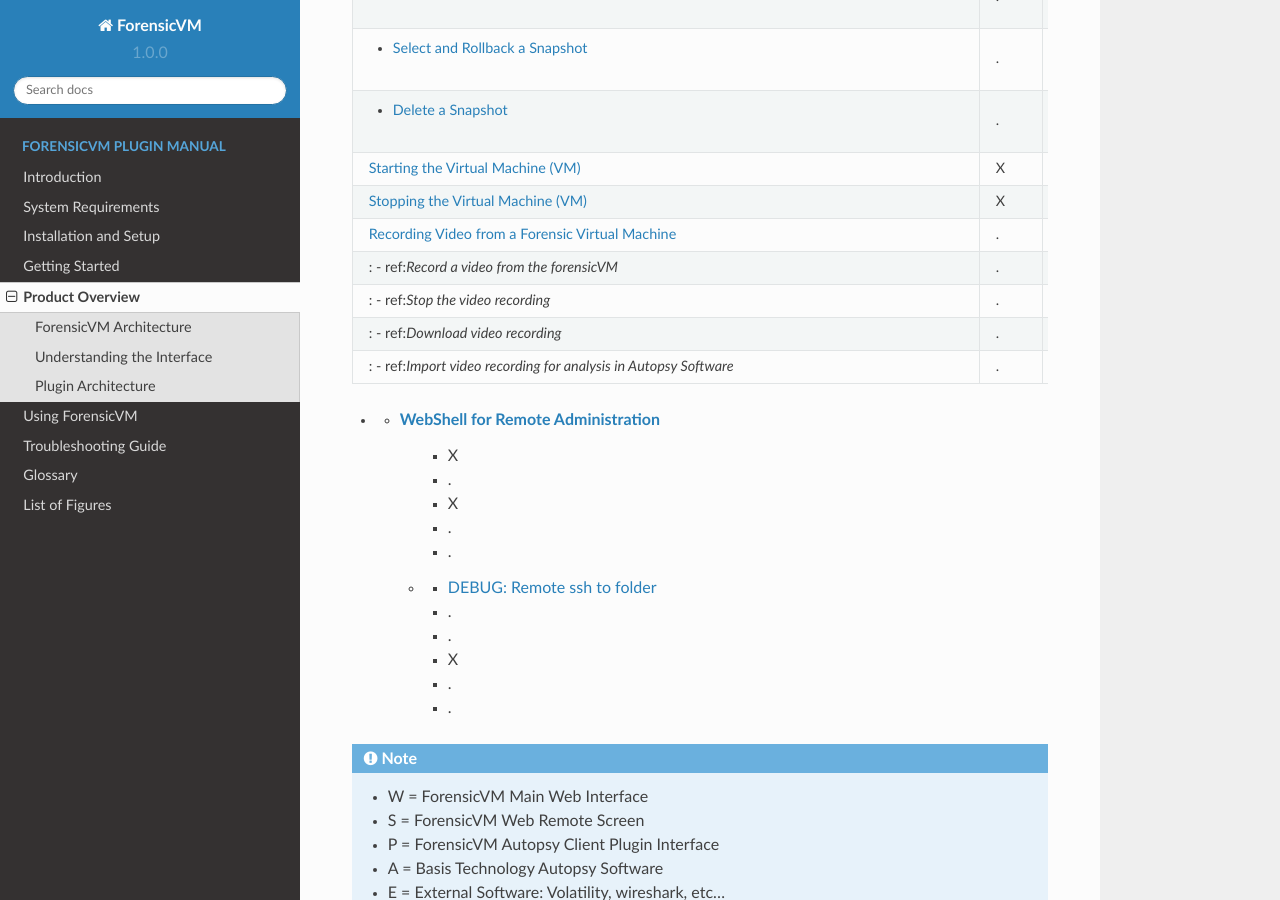
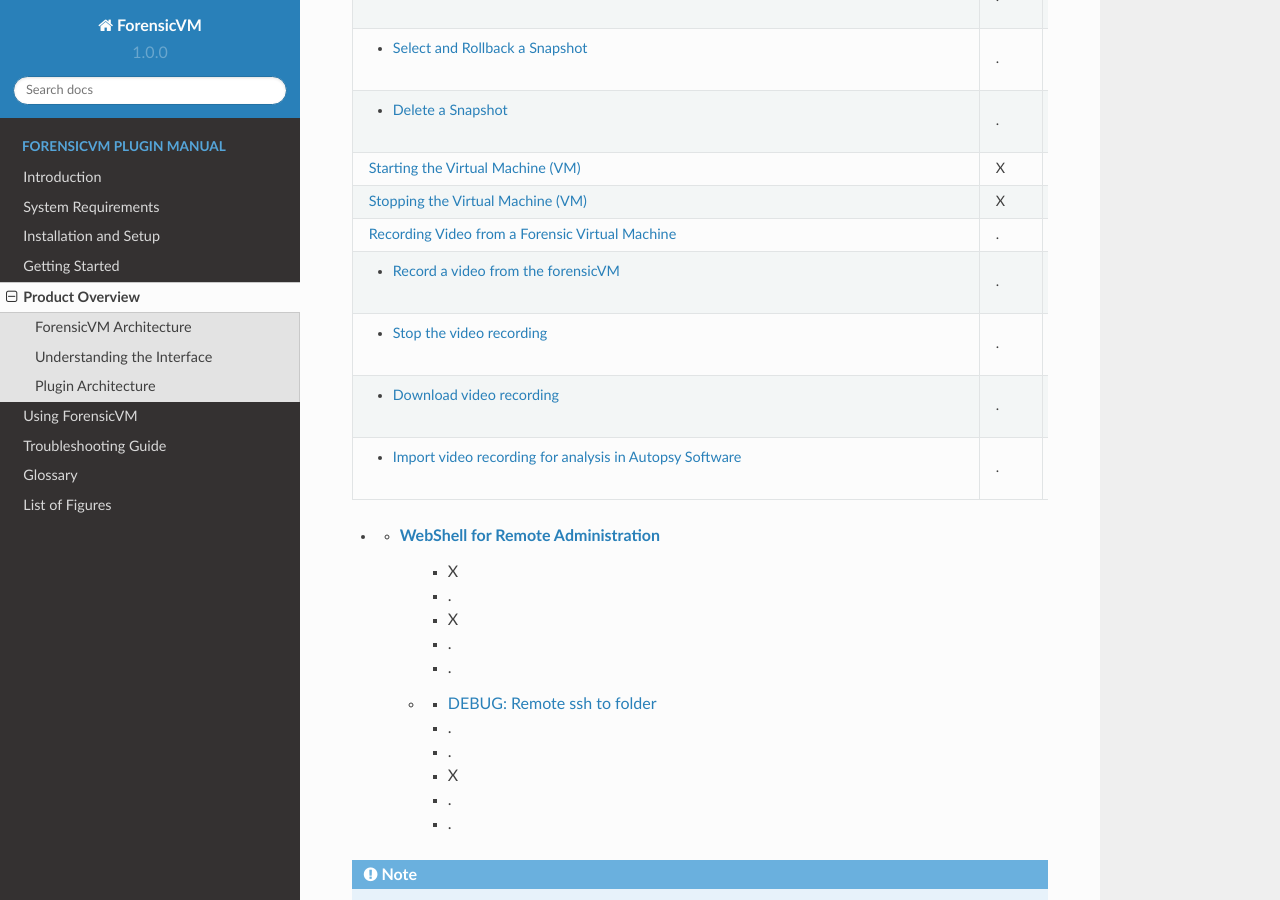
Before and after one commit to nunomourinho/forensicVmAutopsyUserManual, a Sphinx documentation site: the page built from docs/user/product_overview/product_overview.rst, in a window 1280 px wide and 900 px high, scrolled down 2955 px. Built offline with Sphinx 7.4.7 and the Read the Docs theme 2.0.0, drawn with Linux system fonts in a browser that asks for light colours; pages that are not in the unit, such as notebooks, are missing from menus.

Commit message:
Update product_overview.rst

```diff
--- a/docs/user/product_overview/product_overview.rst
+++ b/docs/user/product_overview/product_overview.rst
@@ -296,25 +296,25 @@
      - .
      - .
      - .
-   * - : - ref:`Record a video from the forensicVM`
+   * - - :ref:`Record a video from the forensicVM`
      - .
      - X
      - .
      - .
      - .
-   * - : - ref:`Stop the video recording`
+   * - - :ref:`Stop the video recording`
      - .
      - X
      - .
      - .
      - .
-   * - : - ref:`Download video recording`
+   * - - :ref:`Download video recording`
      - .
      - X
      - .
      - .
      - .
-   * - : - ref:`Import video recording for analysis in Autopsy Software`
+   * - - :ref:`Import video recording for analysis in Autopsy Software`
      - .
      - .
      - .
```
